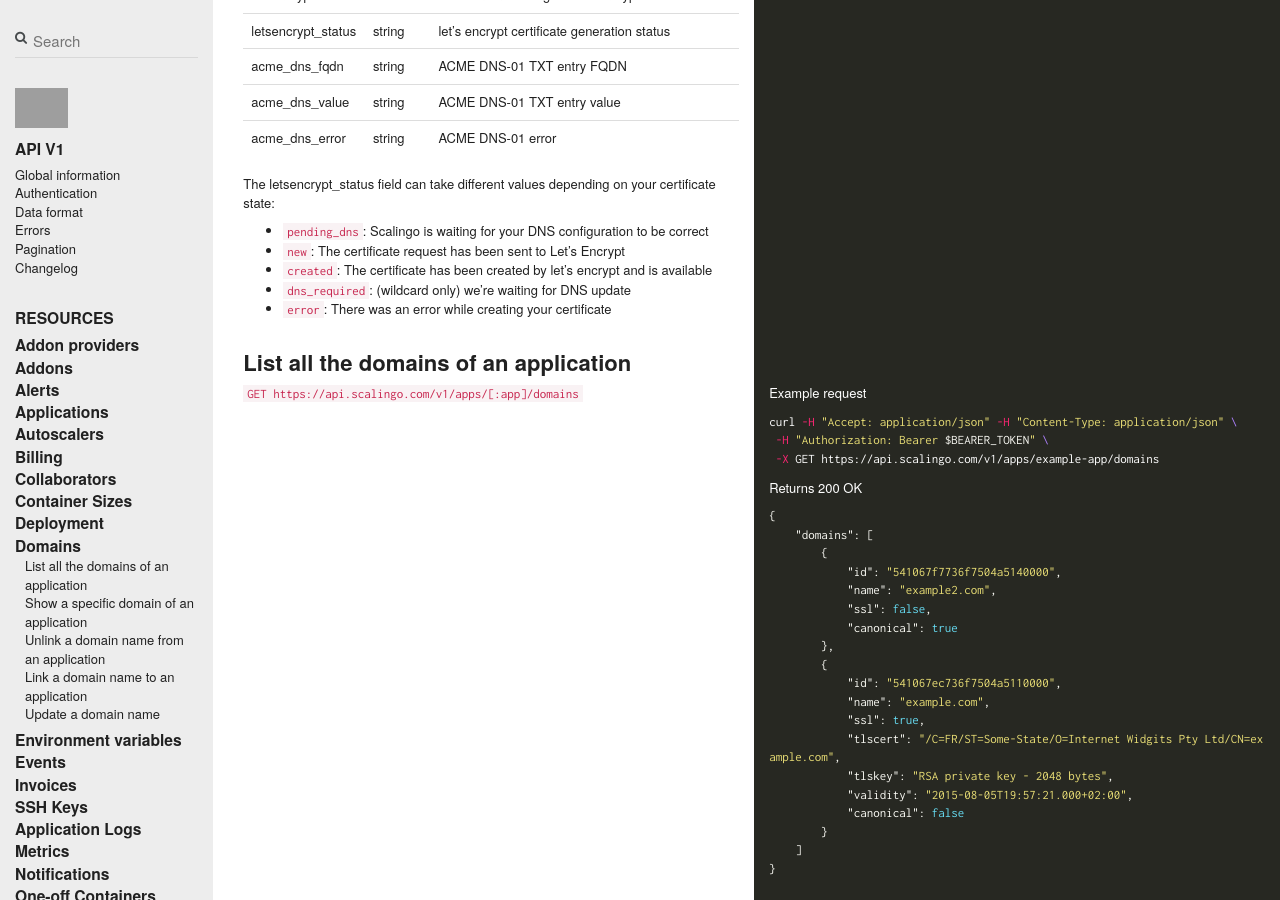
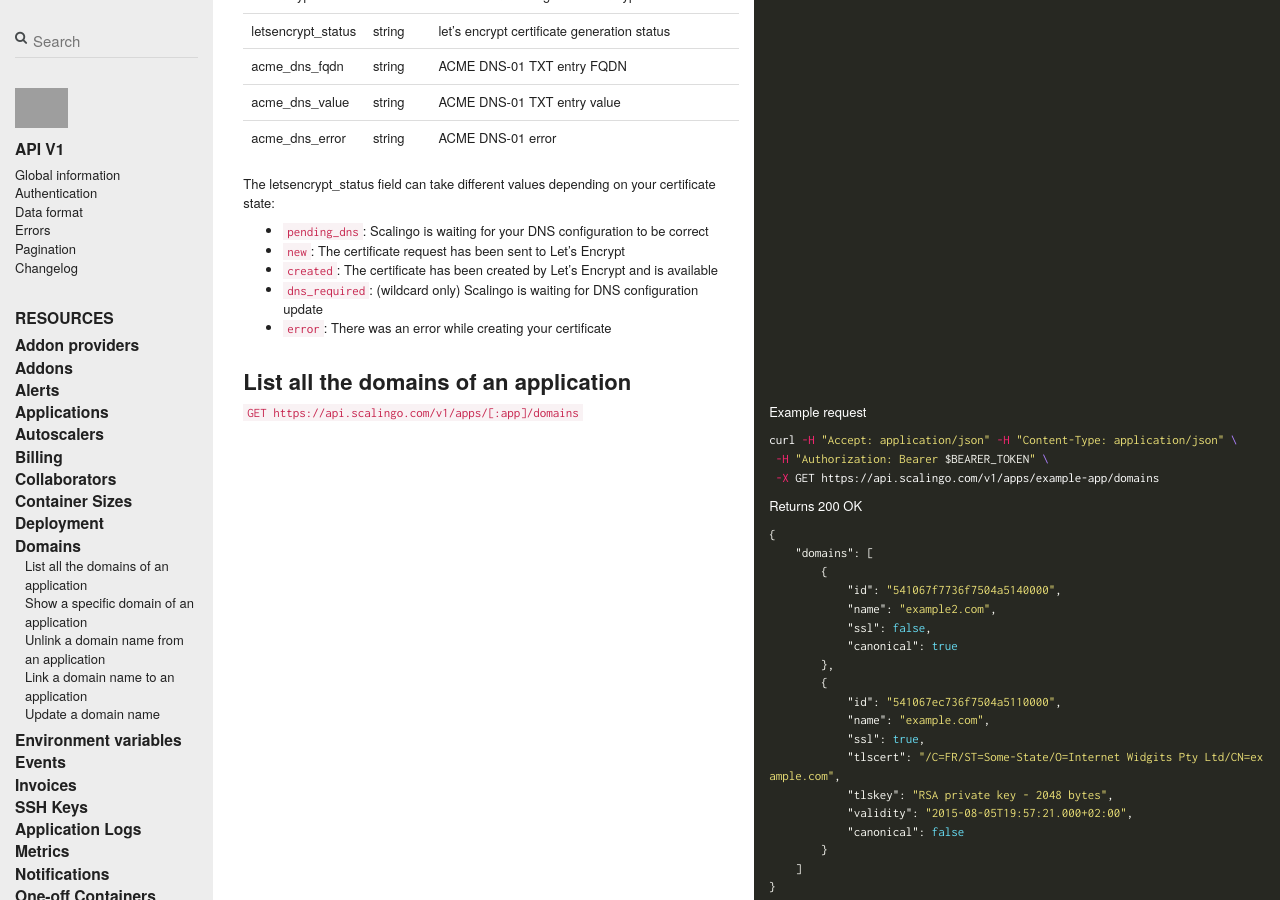
Before and after one commit to jdauphant/developers-documentation, a Jekyll site: the page built from _scalingo_api/domains.md, in a window 1280 px wide and 900 px high, scrolled down 585 px. Built offline with Jekyll 4.4.1, drawn with Linux system fonts in a browser that asks for light colours; nearby versions of some CDN libraries; comment, search, counter and statistics services are not loaded; grey boxes are pictures that could not be loaded.

Commit message:
Apply suggestions from code review
Co-Authored-By: johnsudaar <john@scalingo.com>

```diff
--- a/_scalingo_api/domains.md
+++ b/_scalingo_api/domains.md
@@ -36,8 +36,8 @@ The letsencrypt_status field can take different values depending on your certifi
 
 - `pending_dns`: Scalingo is waiting for your DNS configuration to be correct
 - `new`: The certificate request has been sent to Let's Encrypt
-- `created`: The certificate has been created by let's encrypt and is available
-- `dns_required`: (wildcard only) we're waiting for DNS update
+- `created`: The certificate has been created by Let's Encrypt and is available
+- `dns_required`: (wildcard only) Scalingo is waiting for DNS configuration update
 - `error`: There was an error while creating your certificate
 
 ||| col |||
```
